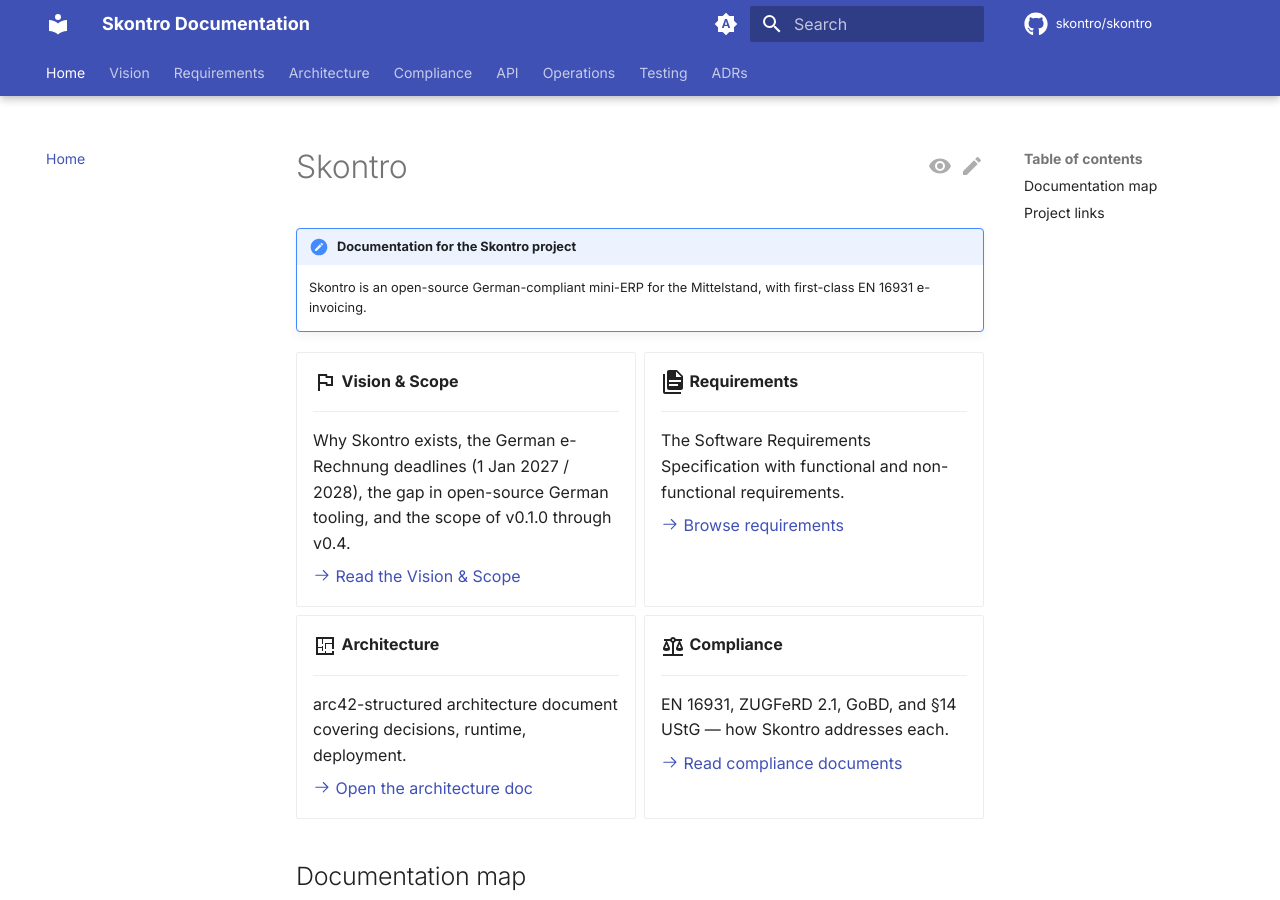
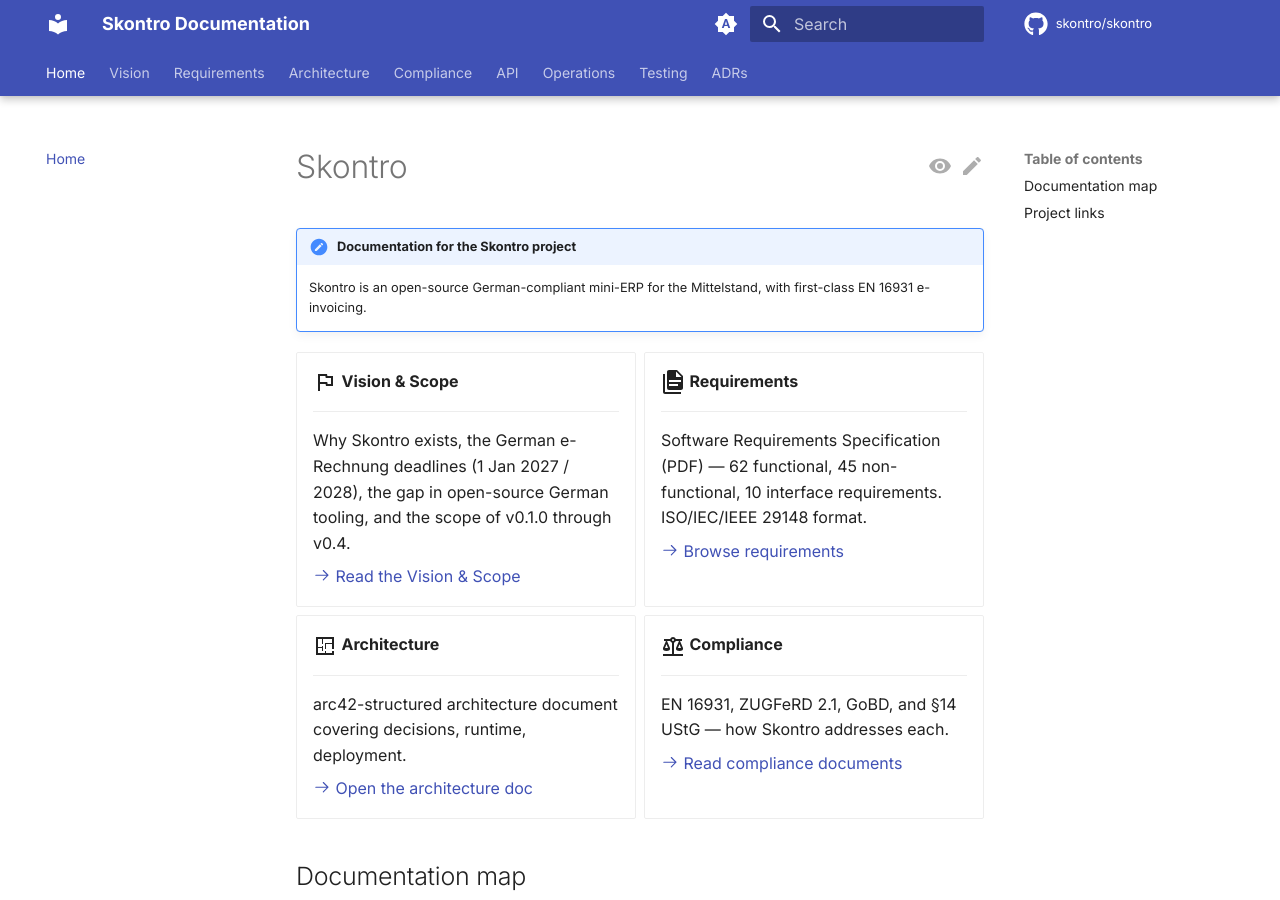
Before and after one commit to skontro/skontro, an MkDocs documentation site: the page built from docs/index.md, in a window 1280 px wide and 900 px high. Built offline with MkDocs 1.6.1 and Material for MkDocs 9.7.7, drawn with Linux system fonts in a browser that asks for light colours; comment, search, counter and statistics services are not loaded.

Commit message:
docs(home): feature SRS on homepage (#18)

```diff
--- a/docs/index.md
+++ b/docs/index.md
@@ -17,7 +17,7 @@
 
     ---
 
-    The Software Requirements Specification with functional and non-functional requirements.
+    Software Requirements Specification (PDF) — 62 functional, 45 non-functional, 10 interface requirements. ISO/IEC/IEEE 29148 format.
 
     [:octicons-arrow-right-24: Browse requirements](requirements/index.md)
 
```
